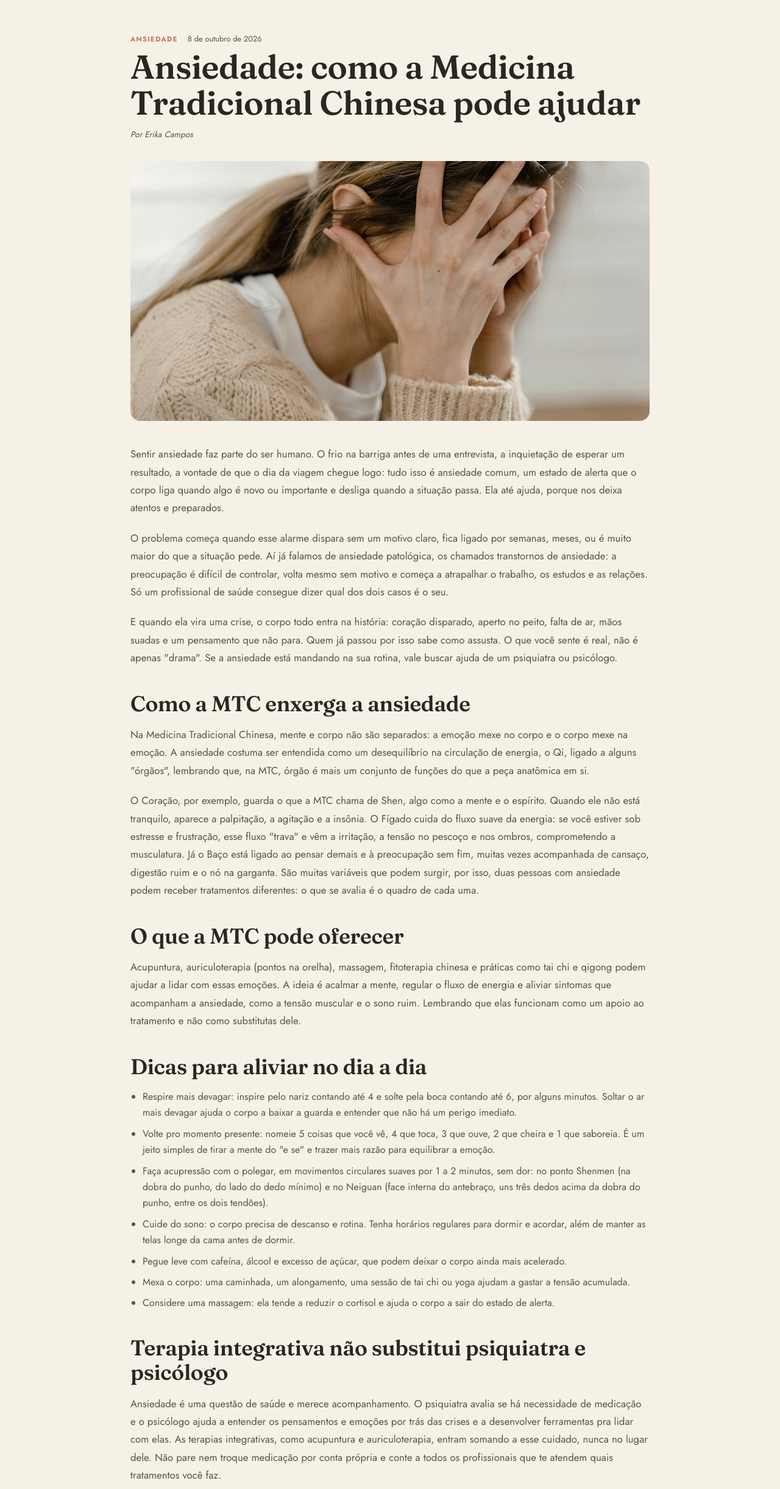
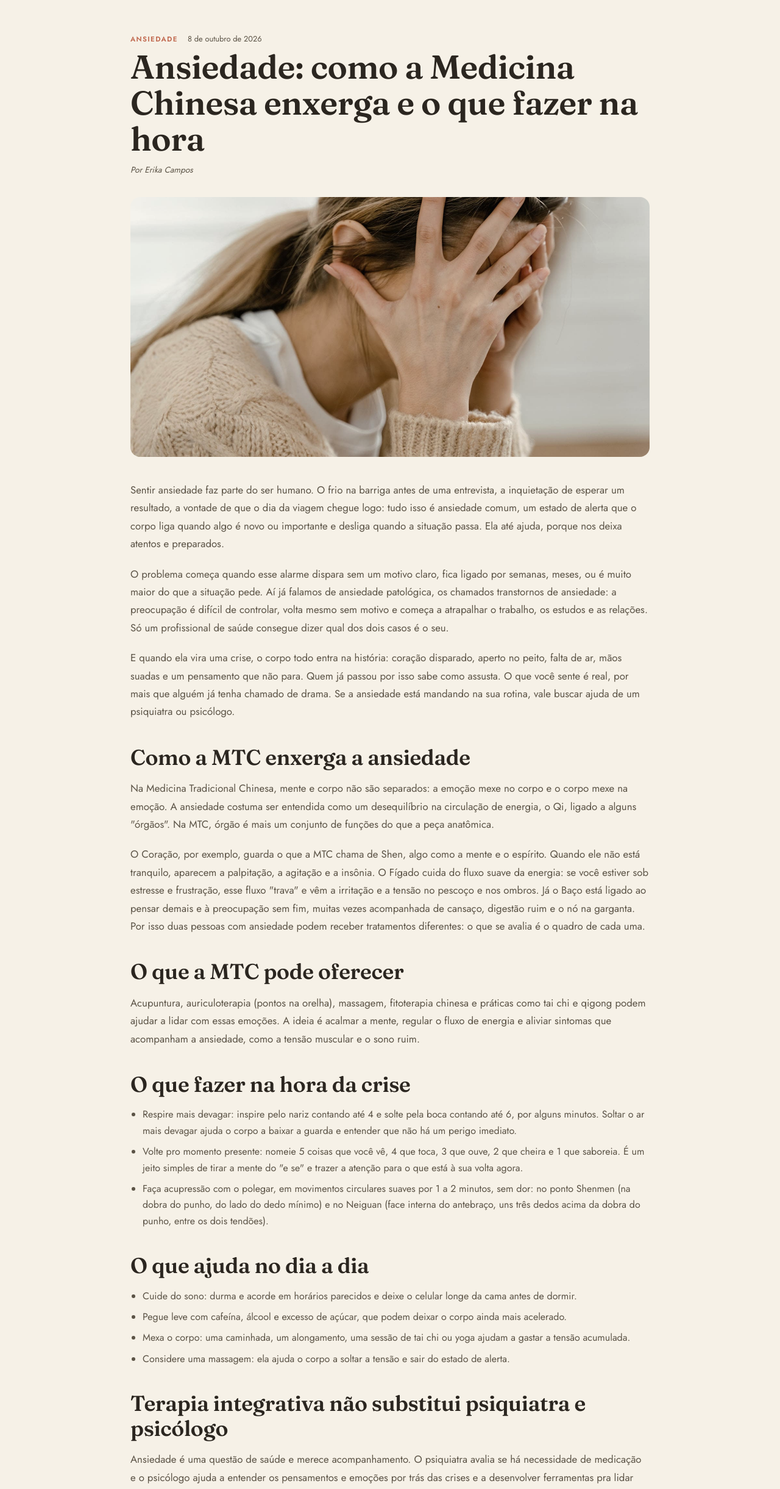
Before and after one commit to erikacampos-terapias/site, a plain HTML site: page leituras/posts/ansiedade-medicina-chinesa.html in a window 1280 px wide. Shown: the part 84-2525 px from the top of the page at 61% size. Drawn offline with Linux system fonts and the light colour scheme.

Commit message:
Update ansiedade-medicina-chinesa.html

```diff
--- a/leituras/posts/ansiedade-medicina-chinesa.html
+++ b/leituras/posts/ansiedade-medicina-chinesa.html
@@ -3,10 +3,10 @@
 <head>
 <meta charset="UTF-8">
 <meta name="viewport" content="width=device-width, initial-scale=1.0">
-<title>Ansiedade: como a Medicina Tradicional Chinesa pode ajudar — Erika Campos Terapias</title>
-<meta name="description" content="Coração acelerado, aperto no peito, mente que não desliga: veja como a MTC entende a ansiedade e como algumas dicas simples ajudam no dia a dia.">
+<title>Ansiedade: como a Medicina Chinesa enxerga e o que fazer na hora — Erika Campos Terapias</title>
+<meta name="description" content="Coração acelerado, aperto no peito, mente que não desliga: veja como a MTC entende a ansiedade, o que fazer na hora da crise e o que ajuda no dia a dia.">
 <meta property="og:title" content="Ansiedade: como a Medicina Chinesa enxerga e o que fazer na hora">
-<meta property="og:description" content="Coração acelerado, aperto no peito, mente que não desliga: veja como a MTC entende a ansiedade e como algumas dicas simples ajudam no dia a dia.">
+<meta property="og:description" content="Coração acelerado, aperto no peito, mente que não desliga: veja como a MTC entende a ansiedade, o que fazer na hora da crise e o que ajuda no dia a dia.">
 <meta property="og:image" content="https://erikacamposterapias.com.br/assets/images/txt4ansiedade.jpg">
 <meta property="og:type" content="article">
 <meta property="og:site_name" content="Erika Campos Terapias">
@@ -39,30 +39,34 @@
       <span class="tag">Ansiedade</span>
       <span class="date">8 de outubro de 2026</span>
     </div>
-    <h1>Ansiedade: como a Medicina Tradicional Chinesa pode ajudar</h1>
+    <h1>Ansiedade: como a Medicina Chinesa enxerga e o que fazer na hora</h1>
     <p class="post-author">Por Erika Campos</p>
-    <div class="post-cover"><img src="../../assets/images/txt4ansiedade.jpg" alt="Ansiedade: como a Medicina Tradicional Chinesa pode ajudar"></div>
+    <div class="post-cover"><img src="../../assets/images/txt4ansiedade.jpg" alt="Ansiedade: como a Medicina Chinesa enxerga e o que fazer na hora"></div>
     <div class="post-body">
       <p>Sentir ansiedade faz parte do ser humano. O frio na barriga antes de uma entrevista, a inquietação de esperar um resultado, a vontade de que o dia da viagem chegue logo: tudo isso é ansiedade comum, um estado de alerta que o corpo liga quando algo é novo ou importante e desliga quando a situação passa. Ela até ajuda, porque nos deixa atentos e preparados.</p>
       <p>O problema começa quando esse alarme dispara sem um motivo claro, fica ligado por semanas, meses, ou é muito maior do que a situação pede. Aí já falamos de ansiedade patológica, os chamados transtornos de ansiedade: a preocupação é difícil de controlar, volta mesmo sem motivo e começa a atrapalhar o trabalho, os estudos e as relações. Só um profissional de saúde consegue dizer qual dos dois casos é o seu.</p>
-      <p>E quando ela vira uma crise, o corpo todo entra na história: coração disparado, aperto no peito, falta de ar, mãos suadas e um pensamento que não para. Quem já passou por isso sabe como assusta. O que você sente é real, não é apenas "drama". Se a ansiedade está mandando na sua rotina, vale buscar ajuda de um psiquiatra ou psicólogo.</p>
+      <p>E quando ela vira uma crise, o corpo todo entra na história: coração disparado, aperto no peito, falta de ar, mãos suadas e um pensamento que não para. Quem já passou por isso sabe como assusta. O que você sente é real, por mais que alguém já tenha chamado de drama. Se a ansiedade está mandando na sua rotina, vale buscar ajuda de um psiquiatra ou psicólogo.</p>
 
       <h2>Como a MTC enxerga a ansiedade</h2>
-      <p>Na Medicina Tradicional Chinesa, mente e corpo não são separados: a emoção mexe no corpo e o corpo mexe na emoção. A ansiedade costuma ser entendida como um desequilíbrio na circulação de energia, o Qi, ligado a alguns "órgãos", lembrando que, na MTC, órgão é mais um conjunto de funções do que a peça anatômica em si.</p>
-      <p>O Coração, por exemplo, guarda o que a MTC chama de Shen, algo como a mente e o espírito. Quando ele não está tranquilo, aparece a palpitação, a agitação e a insônia. O Fígado cuida do fluxo suave da energia: se você estiver sob estresse e frustração, esse fluxo "trava" e vêm a irritação, a tensão no pescoço e nos ombros, comprometendo a musculatura. Já o Baço está ligado ao pensar demais e à preocupação sem fim, muitas vezes acompanhada de cansaço, digestão ruim e o nó na garganta. São muitas variáveis que podem surgir, por isso, duas pessoas com ansiedade podem receber tratamentos diferentes: o que se avalia é o quadro de cada uma.</p>
+      <p>Na Medicina Tradicional Chinesa, mente e corpo não são separados: a emoção mexe no corpo e o corpo mexe na emoção. A ansiedade costuma ser entendida como um desequilíbrio na circulação de energia, o Qi, ligado a alguns "órgãos". Na MTC, órgão é mais um conjunto de funções do que a peça anatômica.</p>
+      <p>O Coração, por exemplo, guarda o que a MTC chama de Shen, algo como a mente e o espírito. Quando ele não está tranquilo, aparecem a palpitação, a agitação e a insônia. O Fígado cuida do fluxo suave da energia: se você estiver sob estresse e frustração, esse fluxo "trava" e vêm a irritação e a tensão no pescoço e nos ombros. Já o Baço está ligado ao pensar demais e à preocupação sem fim, muitas vezes acompanhada de cansaço, digestão ruim e o nó na garganta. Por isso duas pessoas com ansiedade podem receber tratamentos diferentes: o que se avalia é o quadro de cada uma.</p>
 
       <h2>O que a MTC pode oferecer</h2>
-      <p>Acupuntura, auriculoterapia (pontos na orelha), massagem, fitoterapia chinesa e práticas como tai chi e qigong podem ajudar a lidar com essas emoções. A ideia é acalmar a mente, regular o fluxo de energia e aliviar sintomas que acompanham a ansiedade, como a tensão muscular e o sono ruim. Lembrando que elas funcionam como um apoio ao tratamento e não como substitutas dele.</p>
+      <p>Acupuntura, auriculoterapia (pontos na orelha), massagem, fitoterapia chinesa e práticas como tai chi e qigong podem ajudar a lidar com essas emoções. A ideia é acalmar a mente, regular o fluxo de energia e aliviar sintomas que acompanham a ansiedade, como a tensão muscular e o sono ruim.</p>
 
-      <h2>Dicas para aliviar no dia a dia</h2>
+      <h2>O que fazer na hora da crise</h2>
       <ul>
         <li>Respire mais devagar: inspire pelo nariz contando até 4 e solte pela boca contando até 6, por alguns minutos. Soltar o ar mais devagar ajuda o corpo a baixar a guarda e entender que não há um perigo imediato.</li>
-        <li>Volte pro momento presente: nomeie 5 coisas que você vê, 4 que toca, 3 que ouve, 2 que cheira e 1 que saboreia. É um jeito simples de tirar a mente do "e se" e trazer mais razão para equilibrar a emoção.</li>
+        <li>Volte pro momento presente: nomeie 5 coisas que você vê, 4 que toca, 3 que ouve, 2 que cheira e 1 que saboreia. É um jeito simples de tirar a mente do "e se" e trazer a atenção para o que está à sua volta agora.</li>
         <li>Faça acupressão com o polegar, em movimentos circulares suaves por 1 a 2 minutos, sem dor: no ponto Shenmen (na dobra do punho, do lado do dedo mínimo) e no Neiguan (face interna do antebraço, uns três dedos acima da dobra do punho, entre os dois tendões).</li>
-        <li>Cuide do sono: o corpo precisa de descanso e rotina. Tenha horários regulares para dormir e acordar, além de manter as telas longe da cama antes de dormir.</li>
+      </ul>
+
+      <h2>O que ajuda no dia a dia</h2>
+      <ul>
+        <li>Cuide do sono: durma e acorde em horários parecidos e deixe o celular longe da cama antes de dormir.</li>
         <li>Pegue leve com cafeína, álcool e excesso de açúcar, que podem deixar o corpo ainda mais acelerado.</li>
         <li>Mexa o corpo: uma caminhada, um alongamento, uma sessão de tai chi ou yoga ajudam a gastar a tensão acumulada.</li>
-        <li>Considere uma massagem: ela tende a reduzir o cortisol e ajuda o corpo a sair do estado de alerta.</li>
+        <li>Considere uma massagem: ela ajuda o corpo a soltar a tensão e sair do estado de alerta.</li>
       </ul>
 
       <h2>Terapia integrativa não substitui psiquiatra e psicólogo</h2>
@@ -73,9 +77,9 @@
     <div class="post-cta">
       <div>
         <h3 style="margin-bottom:6px;">Quer conversar sobre o seu caso?</h3>
-        <p style="margin-bottom:0;font-size:.92rem;">Agende uma avaliação pelo WhatsApp.</p>
+        <p style="margin-bottom:0;font-size:.92rem;">Agende uma sessão pelo WhatsApp.</p>
       </div>
-      <a class="btn" href="https://wa.me/5511975741435?text=Ol%C3%A1%2C%20Erika!%20Vim%20do%20blog%20e%20gostaria%20de%20agendar%20uma%20sess%C3%A3o." target="_blank" rel="noopener">Falar no WhatsApp</a>
+      <a class="btn" href="https://wa.me/5511975741435?text=Ol%C3%A1%2C%20Erika!%20Vim%20do%20texto%20sobre%20ansiedade%20e%20gostaria%20de%20agendar%20uma%20massagem." target="_blank" rel="noopener">Falar no WhatsApp</a>
     </div>
   </article>
 </div>
```
